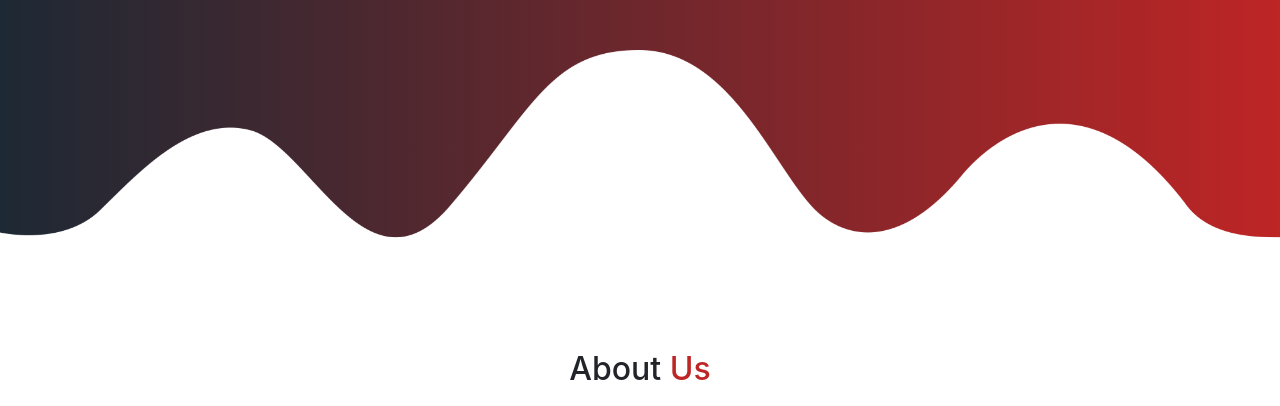
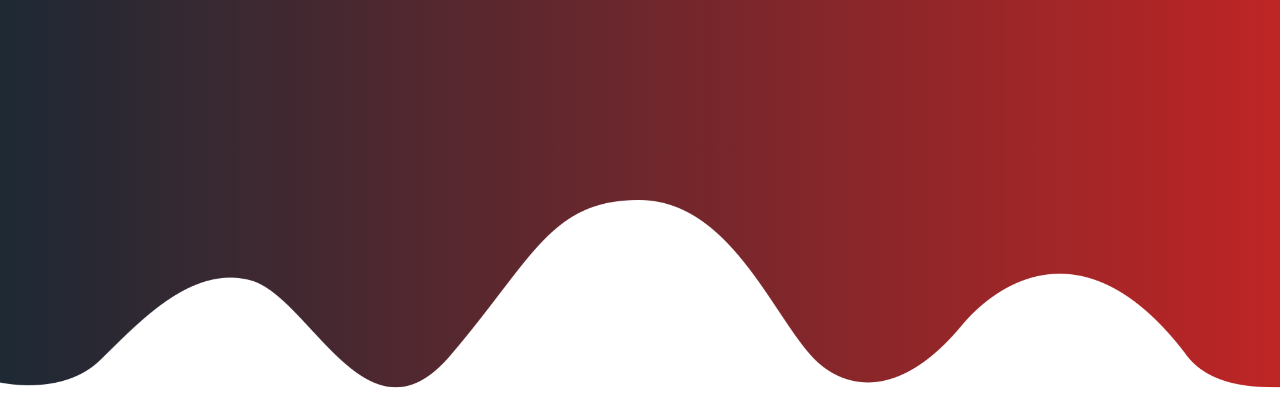
Before and after one commit to abehera1992/cysphere_newtemplate, a plain HTML site: page index.html in a window 1280 px wide. Shown: the part 363-769 px from the top of the page. Drawn offline with nearby package versions, Linux system fonts and the light colour scheme.

Commit message:
minor css changes

```diff
--- a/css/style.css
+++ b/css/style.css
@@ -88,6 +88,7 @@ body{
     background-image: linear-gradient(to right, #1D2934, #BE2525);
     padding-top: 5%;
     color: #fff !important;
+    height: 750px;
 }
 
 .promo-title{
@@ -112,6 +113,7 @@ body{
 }
 
 .bottom-img{
+    margin: 150px 0 0 0;
     width: 100%;
     height: 250px;
 }
@@ -125,6 +127,29 @@ body{
 	color:#BE2525;
 }
 
+.title-text::before{
+
+    content:'';
+    background: #1D2934;
+    height: 5px;
+    width: 100px;
+    margin-left: auto;
+    margin-right: auto;
+    display: block;
+    transform: translateY(50px);
+}
+
+.title-text::after{
+
+    content:'';
+    background: #1D2934;
+    height: 10px;
+    width: 50px;
+    margin-left: auto;
+    margin-right: auto;
+    display: block;
+    transform: translateY(4px);
+}
 #title-body{
 	color:#1D2934;
 	font-size: 18px;
```
